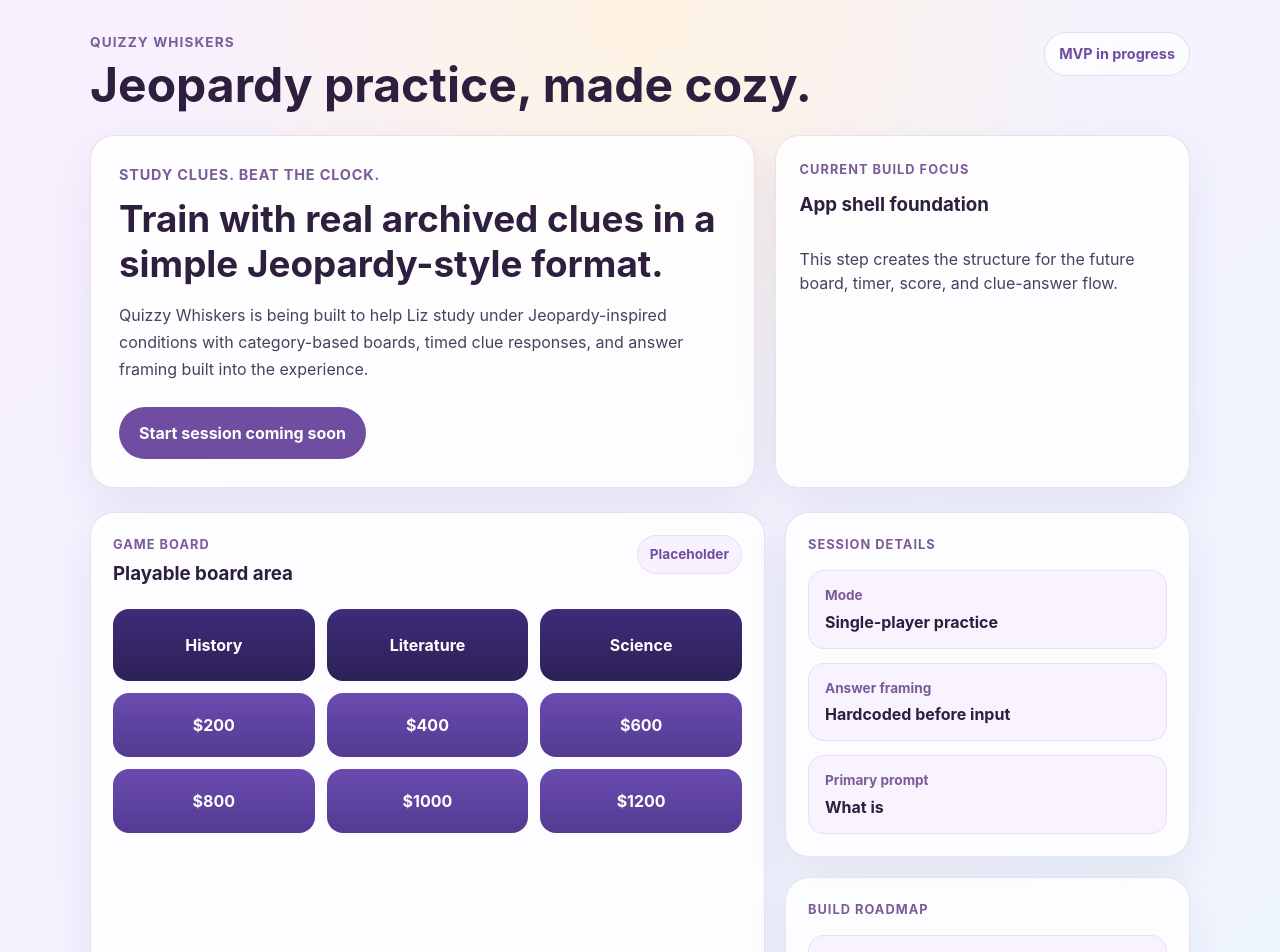
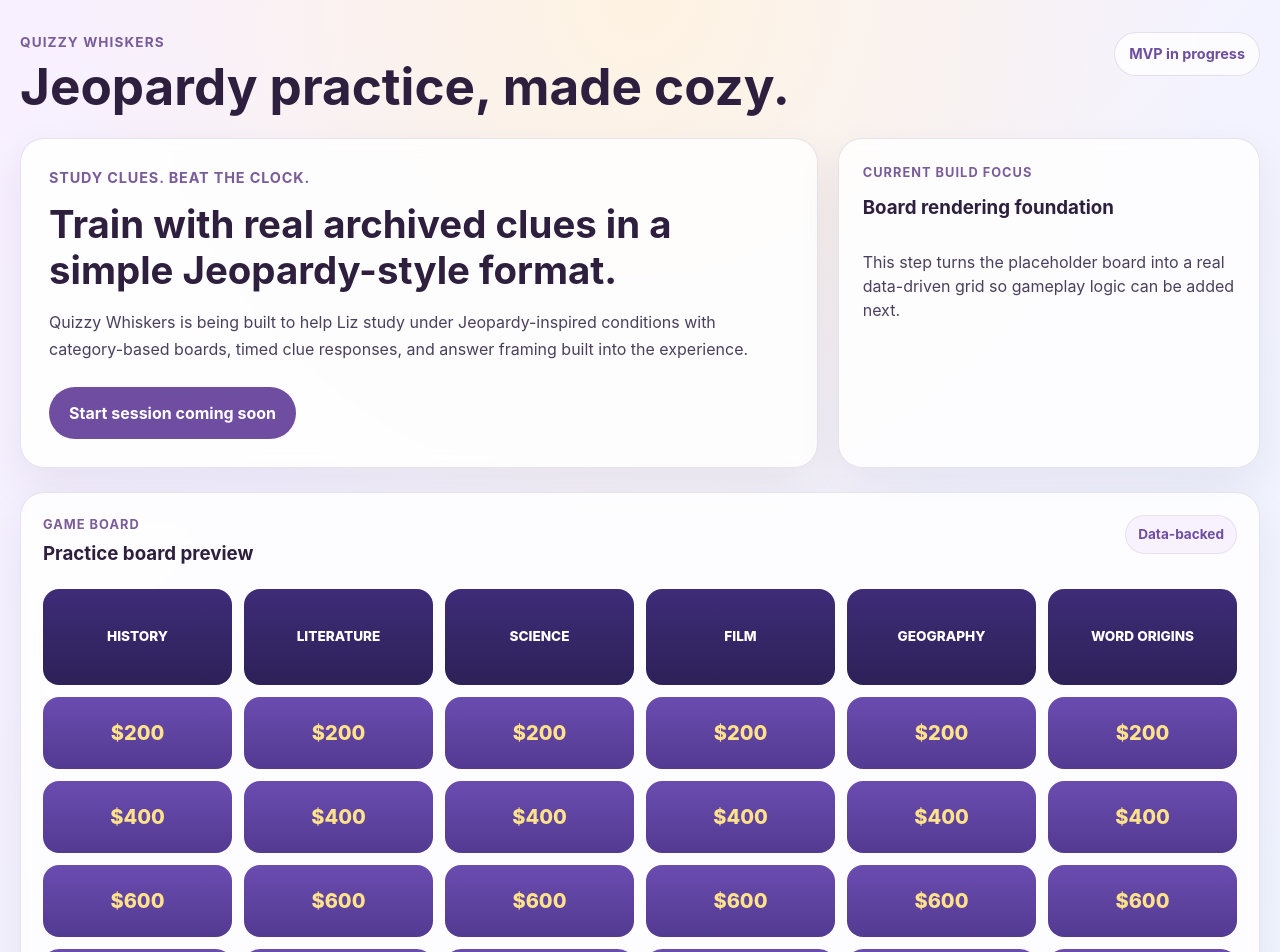
Before and after one commit to qx3rt/quizzy-whiskers, a React (Vite) app: page / in a window 1280 px wide. Shown: the top 952 px of the page. Built offline with nearby package versions, Linux system fonts and the light colour scheme.

Commit message:
Refine Quizzy Whiskers layout for full-width board

```diff
--- a/src/App.css
+++ b/src/App.css
@@ -4,7 +4,7 @@
 }
 
 .app-frame {
-  width: min(1100px, 100%);
+  width: min(1280px, 100%);
   margin: 0 auto;
   display: grid;
   gap: 24px;
@@ -28,7 +28,7 @@
 
 .app-header h1 {
   margin: 0;
-  font-size: clamp(2rem, 4vw, 3rem);
+  font-size: clamp(2rem, 4vw, 3.25rem);
   line-height: 1.05;
   color: #2d1f3d;
 }
@@ -46,7 +46,7 @@
 
 .hero-panel {
   display: grid;
-  grid-template-columns: 1.6fr 1fr;
+  grid-template-columns: minmax(0, 1.7fr) minmax(280px, 0.9fr);
   gap: 20px;
   align-items: stretch;
 }
@@ -76,7 +76,7 @@
 
 .hero-copy h2 {
   margin: 0;
-  font-size: clamp(1.6rem, 3vw, 2.3rem);
+  font-size: clamp(1.6rem, 3vw, 2.4rem);
   line-height: 1.2;
   color: #2d1f3d;
 }
@@ -98,7 +98,9 @@
   background: #6f4ea1;
   color: white;
   cursor: pointer;
-  transition: transform 0.15s ease, box-shadow 0.15s ease;
+  transition:
+    transform 0.15s ease,
+    box-shadow 0.15s ease;
 }
 
 .primary-button:hover {
@@ -139,18 +141,12 @@
   color: #4b3f5d;
 }
 
-.dashboard-grid {
-  display: grid;
-  grid-template-columns: 1.5fr 0.9fr;
-  gap: 20px;
-}
-
 .panel {
   padding: 22px;
 }
 
-.panel-large {
-  min-height: 360px;
+.panel-full {
+  width: 100%;
 }
 
 .panel-header {
@@ -176,36 +172,65 @@
   padding: 8px 12px;
 }
 
-.board-placeholder {
+.game-board {
+  display: grid;
+  grid-template-columns: repeat(6, minmax(0, 1fr));
+  gap: 12px;
+}
+
+.board-column {
   display: grid;
   gap: 12px;
 }
 
-.board-row {
-  display: grid;
-  grid-template-columns: repeat(3, 1fr);
-  gap: 12px;
-}
-
-.board-row span {
+.category-cell,
+.clue-cell {
   display: grid;
   place-items: center;
-  min-height: 72px;
-  padding: 12px;
+  width: 100%;
+  border: none;
   border-radius: 16px;
-  background: linear-gradient(180deg, #3e2c78 0%, #2d2158 100%);
-  color: white;
-  font-weight: 700;
   text-align: center;
 }
 
-.board-row.values span {
-  min-height: 64px;
-  background: linear-gradient(180deg, #6a4cb0 0%, #533a91 100%);
+.category-cell {
+  min-height: 96px;
+  padding: 14px 10px;
+  background: linear-gradient(180deg, #3e2c78 0%, #2d2158 100%);
+  color: white;
+  font-weight: 800;
+  font-size: 0.85rem;
+  line-height: 1.2;
+  text-transform: uppercase;
+  word-break: break-word;
 }
 
-.sidebar-stack {
+.clue-cell {
+  min-height: 72px;
+  padding: 12px;
+  background: linear-gradient(180deg, #6a4cb0 0%, #533a91 100%);
+  color: #ffe28a;
+  font-size: 1.25rem;
+  font-weight: 800;
+  cursor: pointer;
+  transition:
+    transform 0.15s ease,
+    box-shadow 0.15s ease;
+}
+
+.clue-cell:hover {
+  transform: translateY(-1px);
+  box-shadow: 0 10px 20px rgba(83, 58, 145, 0.22);
+}
+
+.clue-cell:focus-visible {
+  outline: 3px solid rgba(111, 78, 161, 0.25);
+  outline-offset: 3px;
+}
+
+.info-grid {
   display: grid;
+  grid-template-columns: repeat(2, minmax(0, 1fr));
   gap: 20px;
 }
 
@@ -237,9 +262,15 @@
   color: #2d1f3d;
 }
 
+@media (max-width: 1100px) {
+  .game-board {
+    grid-template-columns: repeat(3, minmax(0, 1fr));
+  }
+}
+
 @media (max-width: 900px) {
   .hero-panel,
-  .dashboard-grid {
+  .info-grid {
     grid-template-columns: 1fr;
   }
 }
@@ -259,7 +290,7 @@
     border-radius: 20px;
   }
 
-  .board-row {
+  .game-board {
     grid-template-columns: 1fr;
   }
 }
--- a/src/App.jsx
+++ b/src/App.jsx
@@ -1,4 +1,31 @@
 import './App.css'
+
+const boardData = [
+  {
+    category: 'History',
+    clues: [200, 400, 600, 800, 1000],
+  },
+  {
+    category: 'Literature',
+    clues: [200, 400, 600, 800, 1000],
+  },
+  {
+    category: 'Science',
+    clues: [200, 400, 600, 800, 1000],
+  },
+  {
+    category: 'Film',
+    clues: [200, 400, 600, 800, 1000],
+  },
+  {
+    category: 'Geography',
+    clues: [200, 400, 600, 800, 1000],
+  },
+  {
+    category: 'Word Origins',
+    clues: [200, 400, 600, 800, 1000],
+  },
+]
 
 function App() {
   return (
@@ -30,44 +57,43 @@ function App() {
 
           <div className="hero-card">
             <span className="card-label">Current build focus</span>
-            <h3>App shell foundation</h3>
+            <h3>Board rendering foundation</h3>
             <p>
-              This step creates the structure for the future board, timer, score,
-              and clue-answer flow.
+              This step turns the placeholder board into a real data-driven grid
+              so gameplay logic can be added next.
             </p>
           </div>
         </section>
 
-        <section className="dashboard-grid">
-          <article className="panel panel-large">
+        <section className="board-section panel panel-full">
           <div className="panel-header">
             <div>
               <p className="panel-eyebrow">Game board</p>
-                <h3>Playable board area</h3>
+              <h3>Practice board preview</h3>
             </div>
-              <span className="panel-tag">Placeholder</span>
+            <span className="panel-tag">Data-backed</span>
           </div>
 
-            <div className="board-placeholder">
-              <div className="board-row">
-                <span>History</span>
-                <span>Literature</span>
-                <span>Science</span>
+          <div className="game-board">
+            {boardData.map((column) => (
+              <div key={column.category} className="board-column">
+                <div className="category-cell">{column.category}</div>
+
+                {column.clues.map((value) => (
+                  <button
+                    key={`${column.category}-${value}`}
+                    className="clue-cell"
+                    type="button"
+                  >
+                    ${value}
+                  </button>
+                ))}
               </div>
-              <div className="board-row values">
-                <span>$200</span>
-                <span>$400</span>
-                <span>$600</span>
+            ))}
           </div>
-              <div className="board-row values">
-                <span>$800</span>
-                <span>$1000</span>
-                <span>$1200</span>
-              </div>
-            </div>
-          </article>
+        </section>
 
-          <aside className="sidebar-stack">
+        <section className="info-grid">
           <article className="panel">
             <p className="panel-eyebrow">Session details</p>
             <ul className="detail-list">
@@ -91,7 +117,7 @@ function App() {
             <ul className="detail-list">
               <li>
                 <span>Next</span>
-                  <strong>Board data structure</strong>
+                <strong>Clue selection state</strong>
               </li>
               <li>
                 <span>After that</span>
@@ -103,7 +129,6 @@ function App() {
               </li>
             </ul>
           </article>
-          </aside>
         </section>
       </div>
     </main>
```
Lines whose indentation alone changed are shown as unchanged.
